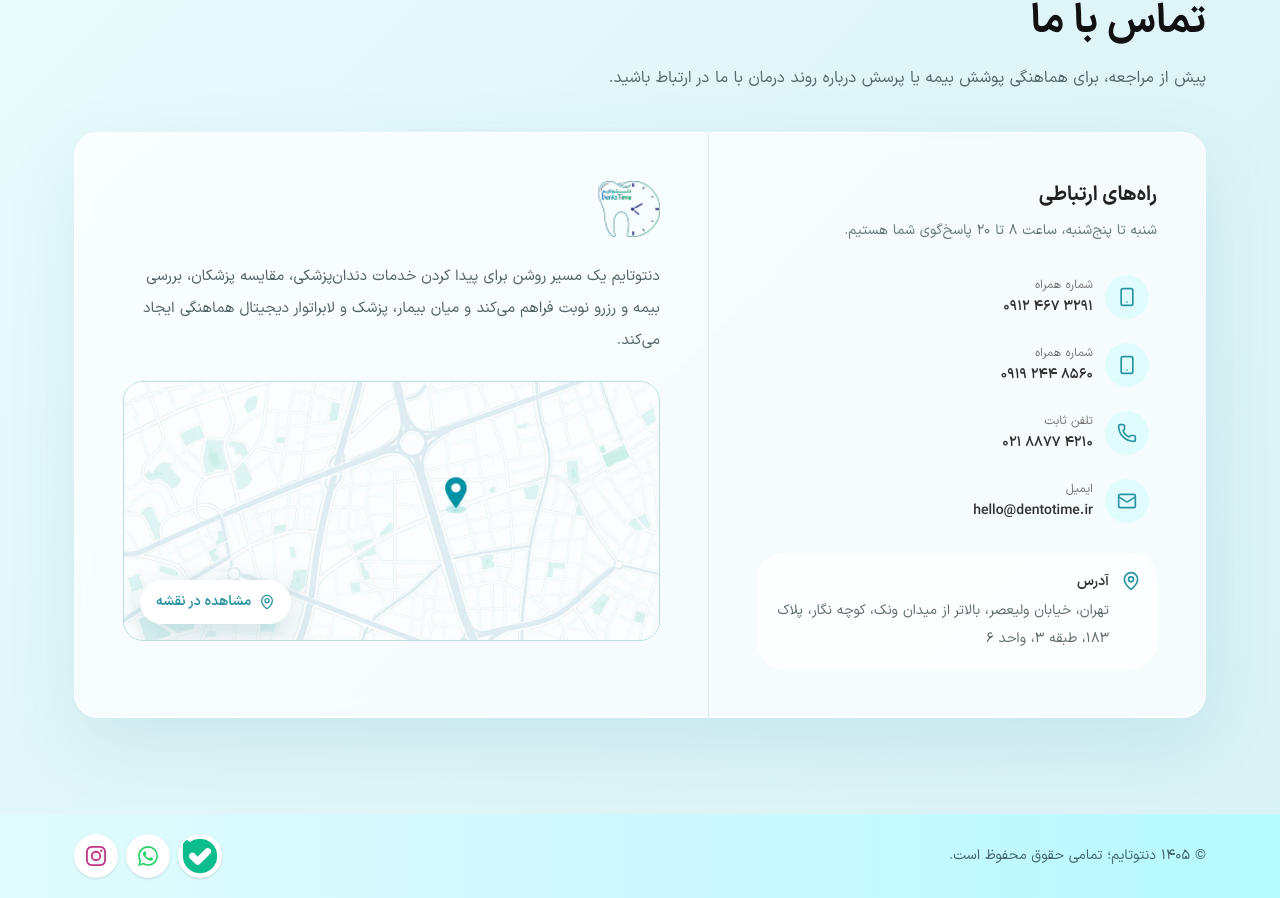
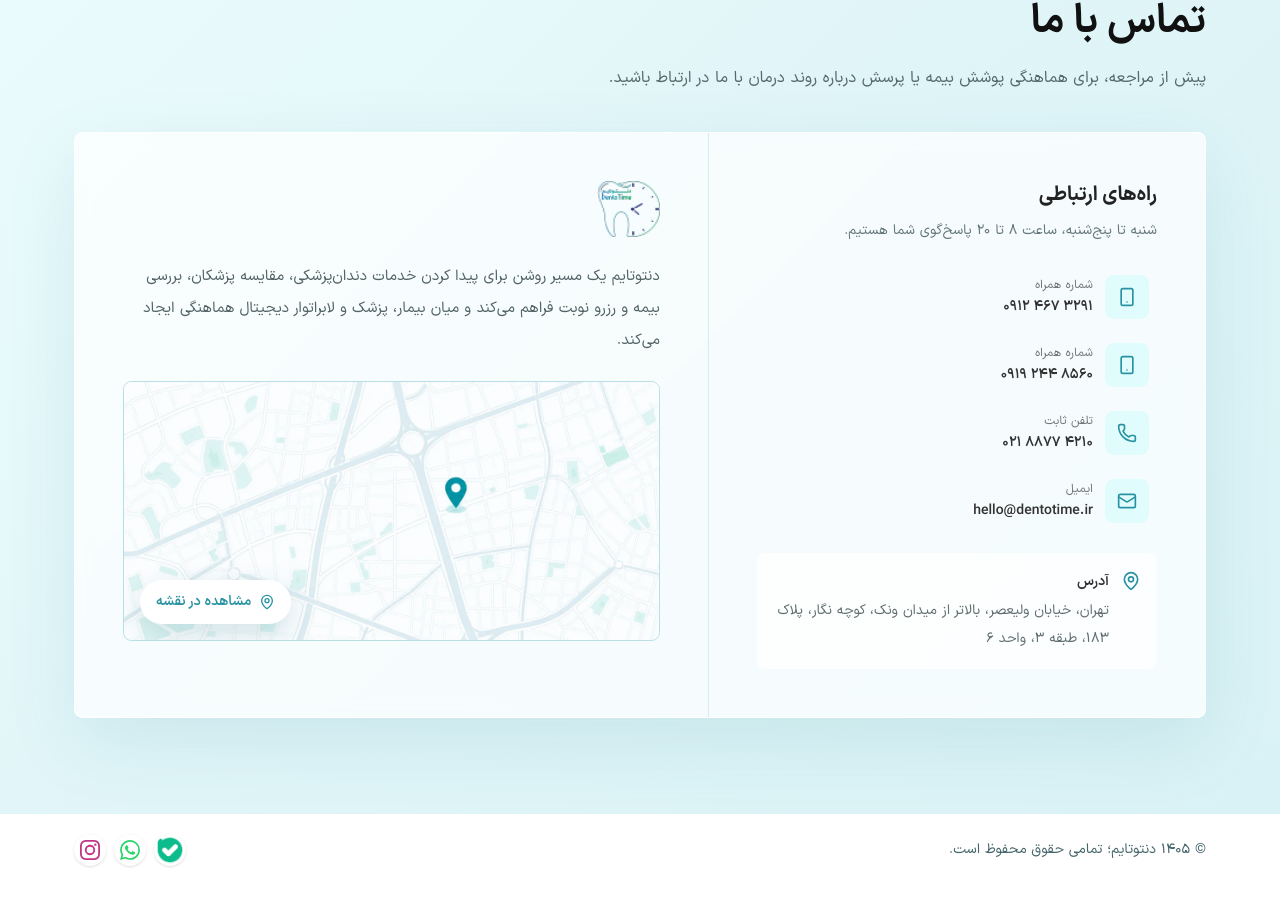
Before and after one commit to alisinasoltani/dentotime, a Next.js app in the folder frontend/: page / in a window 1280 px wide. Shown: the part 6472-7370 px from the top of the page. Built offline with nearby package versions, Linux system fonts and the light colour scheme.

Commit message:
ui: done some visual changes to make the footer section look more formal

```diff
--- a/frontend/components/Footer.tsx
+++ b/frontend/components/Footer.tsx
@@ -17,7 +17,7 @@ export default function Footer() {
           <h2 className="text-[28px] font-black text-[#111] sm:text-[40px]">تماس با ما</h2>
           <p className="mt-3 max-w-[640px] text-[15px] leading-7 text-[#566B6E] sm:text-base">پیش از مراجعه، برای هماهنگی پوشش بیمه یا پرسش درباره روند درمان با ما در ارتباط باشید.</p>
 
-          <div className="mt-10 grid overflow-hidden rounded-[24px] border border-white/80 bg-white/72 shadow-[0_24px_70px_rgba(50,139,154,0.12)] backdrop-blur-sm lg:grid-cols-[0.88fr_1.12fr]">
+          <div className="mt-10 grid overflow-hidden rounded-sm border border-white/80 bg-white/72 shadow-[0_24px_70px_rgba(50,139,154,0.12)] backdrop-blur-sm lg:grid-cols-[0.88fr_1.12fr]">
             <div className="order-2 flex flex-col justify-center gap-6 border-t border-[#D5EDEF] p-6 sm:p-10 lg:order-1 lg:border-l lg:border-t-0 lg:p-12">
               <div>
                 <h3 className="text-xl font-black text-[#222]">راه‌های ارتباطی</h3>
@@ -27,8 +27,8 @@ export default function Footer() {
                 {contactItems.map((item) => {
                   const Icon = item.icon;
                   return (
-                    <a key={item.value} href={item.href} className="group flex min-h-14 items-center gap-3 rounded-2xl px-2 transition hover:bg-white">
-                      <span className="flex size-11 shrink-0 items-center justify-center rounded-2xl bg-[#E1FCFC] text-[#2993A3] group-hover:bg-[#2993A3] group-hover:text-white">
+                    <a key={item.value} href={item.href} className="group flex min-h-14 items-center gap-3 rounded-sm px-2 transition hover:bg-white">
+                      <span className="flex size-11 shrink-0 items-center justify-center rounded-sm bg-[#E1FCFC] text-[#2993A3] group-hover:bg-[#2993A3] group-hover:text-white">
                         <Icon className="size-5" aria-hidden="true" />
                       </span>
                       <span>
@@ -39,7 +39,7 @@ export default function Footer() {
                   );
                 })}
               </div>
-              <div className="flex items-start gap-3 rounded-2xl bg-white/72 p-4">
+              <div className="flex items-start gap-3 rounded-sm bg-white/72 p-4">
                 <MapPin className="mt-0.5 size-5 shrink-0 text-[#2993A3]" aria-hidden="true" />
                 <div>
                   <strong className="text-sm text-[#333]">آدرس</strong>
@@ -57,7 +57,7 @@ export default function Footer() {
                 href="https://www.openstreetmap.org/?mlat=35.757&mlon=51.411#map=15/35.757/51.411"
                 target="_blank"
                 rel="noreferrer"
-                className="group relative min-h-[260px] overflow-hidden rounded-[20px] border border-[#B9DEE3] bg-[#EAF7F8] focus-visible:outline-3 focus-visible:outline-[#75C1C7]/50"
+                className="group relative min-h-[260px] overflow-hidden rounded-sm border border-[#B9DEE3] bg-[#EAF7F8] focus-visible:outline-3 focus-visible:outline-[#75C1C7]/50"
                 aria-label="مشاهده موقعیت دنتوتایم روی نقشه"
               >
                 <Image src="/images/contact-map-vanak.webp" alt="نمای نقشه محدوده میدان ونک" fill sizes="(min-width: 1024px) 55vw, 100vw" className="object-cover transition duration-500 group-hover:scale-[1.02]" />
@@ -70,17 +70,17 @@ export default function Footer() {
         </div>
       </section>
 
-      <footer className="bg-[linear-gradient(90deg,#E1FCFC_0%,#CDF7FF_50%,#B5FBFF_100%)]" dir="rtl">
-        <div className="mx-auto grid min-h-20 max-w-[1180px] items-center gap-4 px-4 py-5 sm:grid-cols-2 sm:px-6">
+      <footer className="bg-white" dir="rtl">
+        <div className="mx-auto grid min-h-12 max-w-[1180px] items-center gap-4 px-4 py-5 sm:grid-cols-2 sm:px-6">
           <p className="text-center text-sm text-[#45666B] sm:text-right">© ۱۴۰۵ دنتوتایم؛ تمامی حقوق محفوظ است.</p>
           <div className="flex items-center justify-center gap-2 sm:justify-end" aria-label="شبکه‌های اجتماعی دنتوتایم">
-            <a href="https://ble.ir" target="_blank" rel="noreferrer" className="flex size-11 items-center justify-center overflow-hidden rounded-full border border-white/80 bg-white text-[#2993A3] shadow-sm transition hover:-translate-y-0.5" aria-label="دنتوتایم در بله">
-              <Image src="/icons/bale-logo.png" alt="" width={44} height={44} className="size-full object-cover" />
+            <a href="https://ble.ir" target="_blank" rel="noreferrer" className="flex size-8 items-center justify-center overflow-hidden rounded-full border border-white/80 bg-white text-[#2993A3] shadow-sm transition hover:-translate-y-0.5" aria-label="دنتوتایم در بله">
+              <Image src="/icons/bale-logo.png" alt="" width={36} height={36} className="size-full object-cover" />
             </a>
-            <a href="https://wa.me/989124673291" target="_blank" rel="noreferrer" className="flex size-11 items-center justify-center rounded-full border border-white/80 bg-white text-[#25D366] shadow-sm transition hover:-translate-y-0.5" aria-label="دنتوتایم در واتساپ">
+            <a href="https://wa.me/989124673291" target="_blank" rel="noreferrer" className="flex size-8 items-center justify-center rounded-full border border-white/80 bg-white text-[#25D366] shadow-sm transition hover:-translate-y-0.5" aria-label="دنتوتایم در واتساپ">
               <SiWhatsapp className="size-5" aria-hidden="true" />
             </a>
-            <a href="https://instagram.com" target="_blank" rel="noreferrer" className="flex size-11 items-center justify-center rounded-full border border-white/80 bg-white text-[#C13584] shadow-sm transition hover:-translate-y-0.5" aria-label="دنتوتایم در اینستاگرام">
+            <a href="https://instagram.com" target="_blank" rel="noreferrer" className="flex size-8 items-center justify-center rounded-full border border-white/80 bg-white text-[#C13584] shadow-sm transition hover:-translate-y-0.5" aria-label="دنتوتایم در اینستاگرام">
               <SiInstagram className="size-5" aria-hidden="true" />
             </a>
           </div>
```
